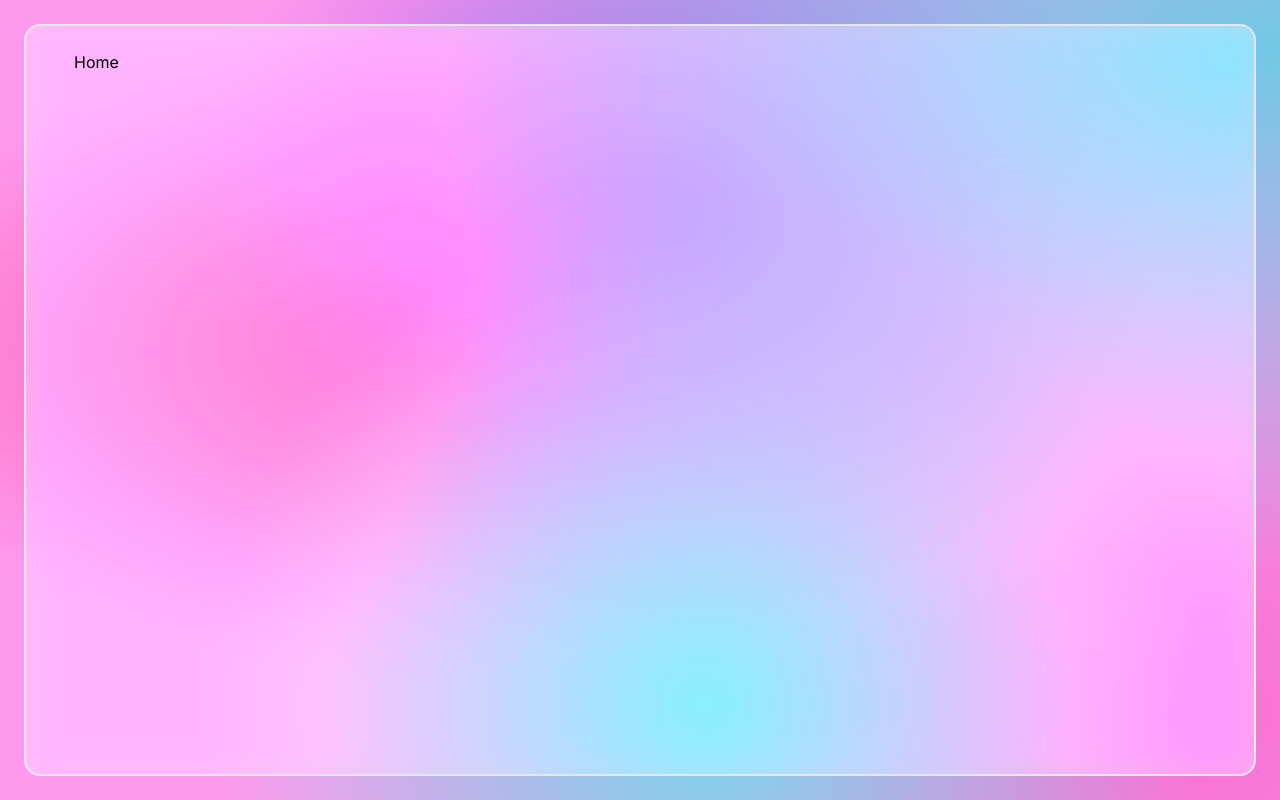
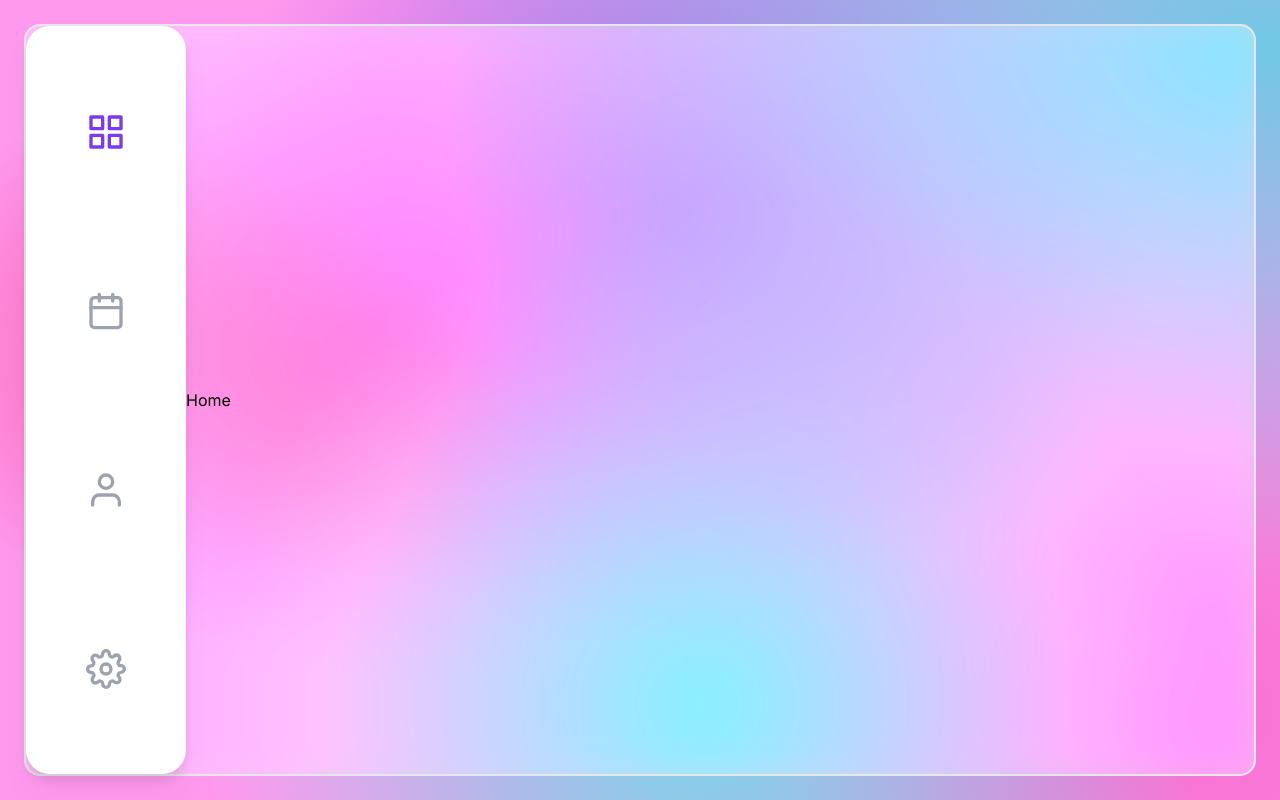
Before and after one commit to ahmadawji/management-next-app, a Next.js app: page /home in a window 1280 px wide. Built offline with nearby package versions, Linux system fonts and the light colour scheme.

Commit message:
1. Finish setting up tailwing 2. Create Sidebar and SidebarLink component

```diff
--- a/package.json
+++ b/package.json
@@ -29,8 +29,10 @@
   },
   "devDependencies": {
     "@types/bcrypt": "^5.0.0",
+    "autoprefixer": "^10.4.15",
+    "postcss": "^8.4.28",
     "prisma": "4.6.1",
-    "tailwindcss": "3.2.4",
+    "tailwindcss": "^3.2.4",
     "ts-node": "10.9.1",
     "tsconfig-paths": "4.1.1"
   },
--- /dev/null
+++ b/postcss.config.js
@@ -0,0 +1,6 @@
+module.exports = {
+  plugins: {
+    tailwindcss: {},
+    autoprefixer: {},
+  },
+}
--- a/src/app/(dashboard)/layout.tsx
+++ b/src/app/(dashboard)/layout.tsx
@@ -4,6 +4,7 @@ import { Inter } from "next/font/google";
 import clsx from "clsx";
 import GlassPane from "@/components/GlassPane";
 import { ReactNode } from "react";
+import Sidebar from "@/components/Sidebar";
 
 const inter = Inter({ subsets: ["latin"], variable: "--font-inter" });
 
@@ -16,9 +17,9 @@ export default function DashboardRootLayout({
     <html lang="en" className={clsx(inter.variable, "dark")}>
       <head />
       <body className="h-screen w-screen candy-mesh p-6">
-        <GlassPane className="w-full h-full p-6 flex align-center container mx-auto">
-          {/* <Sidebar /> */}
-          <main className="w-full pl-6 h-full">{children}</main>
+        <GlassPane className="w-full h-full flex items-center">
+          <Sidebar />
+          {children}
         </GlassPane>
       </body>
     </html>
--- a/src/components/Card.tsx
+++ b/src/components/Card.tsx
@@ -3,7 +3,7 @@ import React from "react";
 
 interface CardProps {
   className?: string;
-  children: JSX.Element;
+  children: JSX.Element[] | JSX.Element;
 }
 
 export const Card: React.FC<CardProps> = ({ className, children }) => {
--- /dev/null
+++ b/src/components/Sidebar.tsx
@@ -0,0 +1,40 @@
+// import Image from "next/image";
+import logo from "@/assets/images/logo.png";
+import { SidebarLink } from "./SidebarLink";
+import { Card } from "./Card";
+
+interface Link {
+  label: string;
+  icon: string;
+  link: string;
+}
+
+const links: Link[] = [
+  { label: "Home", icon: "Grid", link: "/home" },
+  {
+    label: "Calendar",
+    icon: "Calendar",
+    link: "/calendar",
+  },
+  { label: "Profile", icon: "User", link: "/profile" },
+  {
+    label: "Settings",
+    icon: "Settings",
+    link: "/settings",
+  },
+];
+
+const Sidebar = () => {
+  return (
+    <Card className="h-full w-40 flex items-center justify-between flex-wrap">
+      {/* <div className="w-full flex justify-center items-center">
+        <Image src={logo} alt="Able logo" priority className="w-14" />
+      </div> */}
+      {links.map((link: Link) => (
+        <SidebarLink link={link} key={link.link} />
+      ))}
+    </Card>
+  );
+};
+
+export default Sidebar;
--- /dev/null
+++ b/src/components/SidebarLink.tsx
@@ -0,0 +1,36 @@
+"use client";
+import Link from "next/link";
+import React from "react";
+import { Settings, User, Grid, Calendar } from "react-feather";
+import { usePathname } from "next/navigation";
+import clsx from "clsx";
+import { Icon } from "next/dist/lib/metadata/types/metadata-types";
+
+interface Link {
+  label: string;
+  icon: string;
+  link: string;
+}
+
+export const SidebarLink = ({ link }: { link: Link }) => {
+  const icons = { Settings, User, Grid, Calendar };
+  const pathName = usePathname();
+  let isActive = false;
+  const Icon = icons[link.icon as keyof typeof icons];
+
+  if (pathName === link.link) {
+    isActive = true;
+  }
+
+  return (
+    <Link href={link.link} className="w-full flex justify-center items-center">
+      <Icon
+        size={40}
+        className={clsx(
+          "stroke-gray-400 hover:stroke-violet-600 transition duration-200 ease-in-out",
+          isActive && "stroke-violet-600"
+        )}
+      />
+    </Link>
+  );
+};
```
Also changed, not shown: 1 other file (tests, documents, lock files or other folders).
